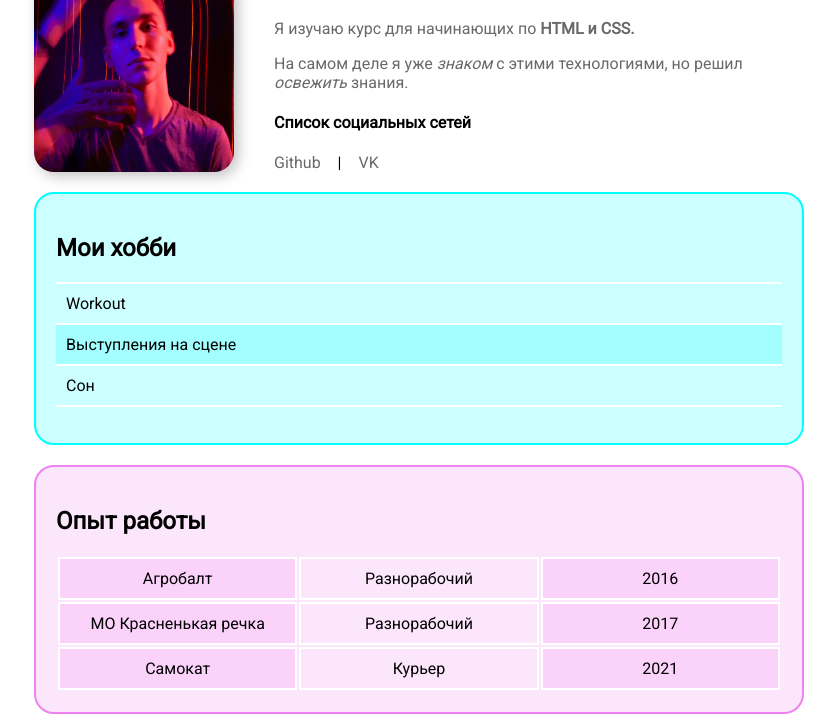
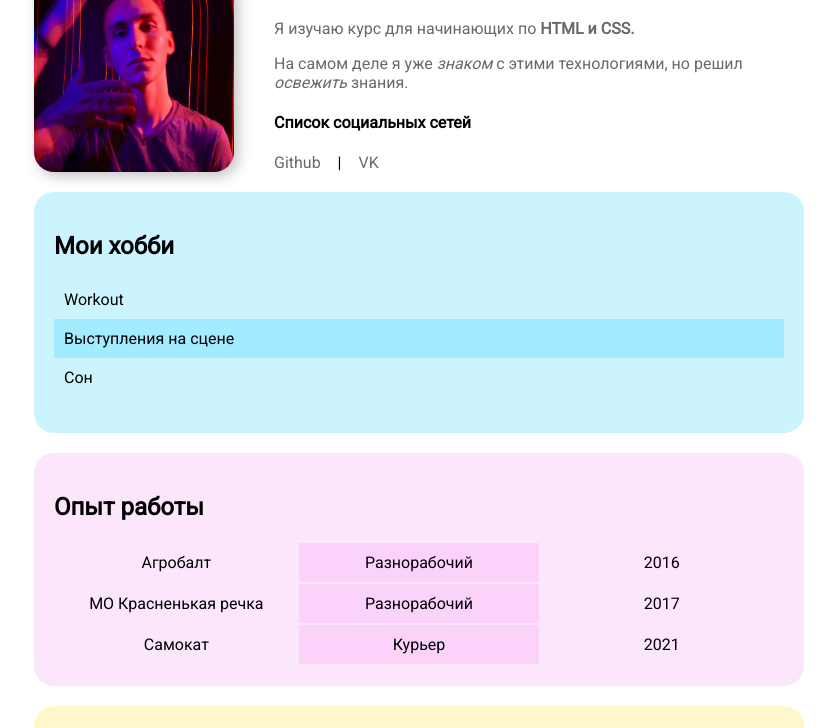
Before and after one commit to nikitakochunov/resume, a plain HTML site: page index.html in a window 1280 px wide. Shown: the part 72-800 px from the top of the page, without its empty margins (221-1056 px from the left). Drawn offline with Linux system fonts and the light colour scheme.

Commit message:
Fixed styles

```diff
--- a/styles.css
+++ b/styles.css
@@ -95,24 +95,20 @@ body {
 .card {
   padding: 20px;
   border-radius: var(--radius);
-  border-width: 2px;
-  border-style: solid;
+  /* border-style: solid; */
   transition: box-shadow .2s;
 }
 
 .bg-border-aqua {
-  background: rgba(0, 255, 255, .2);
-  border-color: aqua;
+  background: rgba(0, 200, 255, 0.2);
 }
 
 .bg-border-violet {
   background: rgba(238, 130, 238, .2);
-  border-color: violet;
 }
 
 .bg-border-gold {
   background: rgba(255, 215, 0, .2);
-  border-color: gold;
 }
 
 .btn {
@@ -142,11 +138,9 @@ body {
   text-align: center;
   padding-bottom: 10px;
   padding-top: 10px;
-
-  border: 2px solid #fff;
 }
 
-.table td:nth-child(odd) {
+.table td:nth-child(2) {
   background-color: rgba(238, 130, 238, .2);
 }
 
@@ -157,15 +151,11 @@ body {
 
 .list li {
   padding: 10px;
-  border-bottom: 2px solid #fff;
 }
 
-.list li:nth-child(even) {
-  background-color: rgba(0, 255, 255, .2);
-}
-
-.list li:first-child {
-  border-top: 2px solid #fff;
+.list li:nth-child(2) {
+  background-color: rgba(0, 200, 255, .2);
+  border-radius: var();
 }
 
 .form h2 {
```
